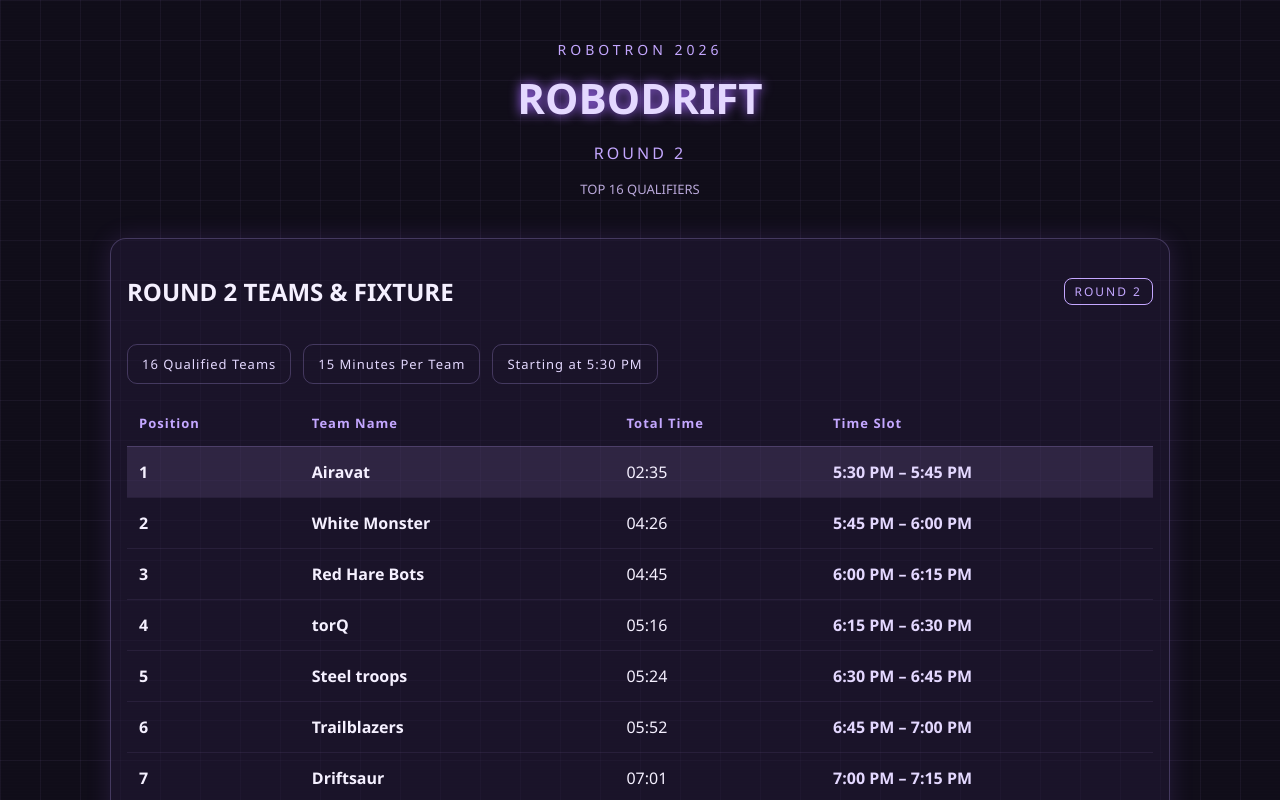
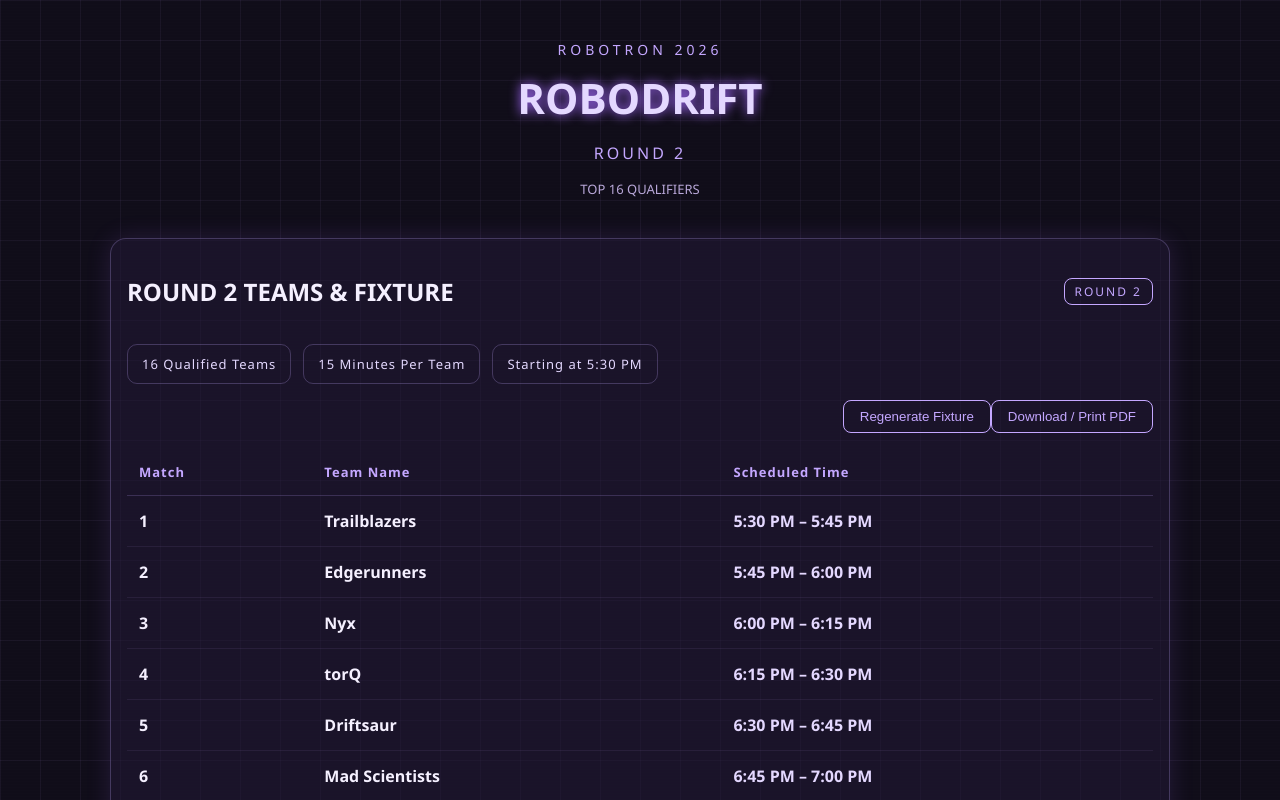
Before and after one commit to ahiron08/Robodrift-Leaderboard, a React (Vite) app: page / in a window 1280 px wide. Shown: the top 800 px of the page. Built offline with nearby package versions, Linux system fonts and the light colour scheme.

Commit message:
round2 leaderboard

```diff
--- /dev/null
+++ b/public/leaderboard2.json
@@ -0,0 +1,5 @@
+{
+  "event": "ROBOTRON 2026",
+  "competition": "ROBODRIFT ROUND 2",
+  "results": []
+}
--- a/src/App.jsx
+++ b/src/App.jsx
@@ -1,8 +1,9 @@
 import React, { useEffect, useState, useCallback } from 'react';
 import Header from './components/Header';
 import Round2Fixture from './components/Round2Fixture';
+import Leaderboard from './components/Leaderboard';
 import Footer from './components/Footer';
-import { getRound2Qualifiers } from './utils/leaderboardUtils';
+import { getRound2Qualifiers, sortLeaderboard } from './utils/leaderboardUtils';
 import './styles.css';
 
 const POLL_INTERVAL = 3000;
@@ -14,6 +15,7 @@ export default function App() {
   const [error, setError] = useState(null);
   const [lastUpdated, setLastUpdated] = useState(null);
   const [refreshing, setRefreshing] = useState(false);
+  const [round2Data, setRound2Data] = useState(null);
 
   const fetchData = useCallback(async (manual = false) => {
     if (manual) setRefreshing(true);
@@ -24,6 +26,14 @@ export default function App() {
       if (!json || !Array.isArray(json.results)) throw new Error('Invalid JSON structure');
       setQualifiers(getRound2Qualifiers(json.results, 16));
       setData(json);
+      // round 2 leaderboard (optional)
+      try {
+        const r2 = await fetch(`${import.meta.env.BASE_URL}leaderboard2.json`, { cache: 'no-store' });
+        if (r2.ok) {
+          const j2 = await r2.json();
+          setRound2Data(j2);
+        }
+      } catch (e) {}
       setLastUpdated(new Date());
       setError(null);
     } catch (e) {
@@ -53,6 +63,8 @@ export default function App() {
         {!loading && !error && (
            <>
 
+          {round2Data && Array.isArray(round2Data.results) && round2Data.results.length > 0 && (() => { const { completed, incomplete } = sortLeaderboard(round2Data.results); return <Leaderboard completed={completed} incomplete={incomplete} />; })()}
+
           <Round2Fixture qualifiers={qualifiers} />
 
            </>
--- a/src/components/Round2Fixture.jsx
+++ b/src/components/Round2Fixture.jsx
@@ -1,12 +1,82 @@
-import React from 'react';
-import { buildRound2Slots, formatTime } from '../utils/leaderboardUtils';
+import React, { useState, useMemo, useCallback } from 'react';
+import { buildRound2Slots } from '../utils/leaderboardUtils';
+
+const OTHER_COLLEGE_NAMES = new Set([
+  'stellar robotics',
+  'red hair bots',
+  'red hare bots',
+  'team airavat',
+  'airavat',
+]);
+
+function isOtherCollege(team) {
+  const name = String(team?.teamName ?? '').trim().toLowerCase();
+  return OTHER_COLLEGE_NAMES.has(name);
+}
+
+function mulberry32(seed) {
+  let a = seed >>> 0;
+  return function () {
+    a |= 0;
+    a = (a + 0x6d2b79f5) | 0;
+    let t = Math.imul(a ^ (a >>> 15), 1 | a);
+    t = (t + Math.imul(t ^ (t >>> 7), 61 | t)) ^ t;
+    return ((t ^ (t >>> 14)) >>> 0) / 4294967296;
+  };
+}
+
+function shuffle(arr, rng) {
+  const a = [...arr];
+  for (let i = a.length - 1; i > 0; i--) {
+    const j = Math.floor(rng() * (i + 1));
+    [a[i], a[j]] = [a[j], a[i]];
+  }
+  return a;
+}
+
+const STORAGE_KEY = 'round2fixture_seed';
 
 export default function Round2Fixture({ qualifiers }) {
-  const slots = buildRound2Slots(17, 30, 16, 15);
-  const rows = qualifiers.map((t, i) => ({
-    team: t,
-    slot: slots[i],
-  }));
+  const [seed, setSeed] = useState(() => {
+    const stored = typeof window !== 'undefined' ? window.localStorage.getItem(STORAGE_KEY) : null;
+    const n = stored ? Number(stored) : NaN;
+    return Number.isFinite(n) ? n : Math.floor(Math.random() * 1e9);
+  });
+
+  const regenerate = useCallback(() => {
+    const newSeed = Math.floor(Math.random() * 1e9);
+    setSeed(newSeed);
+    try { window.localStorage.setItem(STORAGE_KEY, String(newSeed)); } catch (e) {}
+  }, []);
+
+  const slots = useMemo(() => buildRound2Slots(17, 30, 16, 15), []);
+
+  const rows = useMemo(() => {
+    const rng = mulberry32(seed);
+    const others = qualifiers.filter(isOtherCollege);
+    const nits = qualifiers.filter((t) => !isOtherCollege(t));
+    const shuffledOthers = shuffle(others, rng);
+    const shuffledNits = shuffle(nits, rng);
+
+    const earlyIdx = shuffle([0, 1, 2, 3, 4, 5], rng);
+    const lateIdx = shuffle([6, 7, 8, 9, 10, 11, 12, 13, 14, 15], rng);
+
+    const assignment = new Array(qualifiers.length);
+    shuffledOthers.forEach((t, i) => {
+      assignment[lateIdx[i]] = t;
+    });
+    const usedLate = shuffledOthers.length;
+    const remainingSlots = [...earlyIdx, ...lateIdx.slice(usedLate)];
+    shuffledNits.forEach((t, i) => {
+      assignment[remainingSlots[i]] = t;
+    });
+
+    return assignment.map((team, i) => ({
+      team,
+      slot: slots[i],
+      other: isOtherCollege(team),
+    }));
+  }, [qualifiers, seed, slots]);
 
   return (
     <section className="round2-panel">
@@ -21,30 +91,29 @@ export default function Round2Fixture({ qualifiers }) {
         <div className="summary-card">Starting at 5:30 PM</div>
       </div>
 
+      <div className="pdf-actions" style={{ marginBottom: '1rem' }}>
+        <button className="pdf-btn" onClick={regenerate}>Regenerate Fixture</button>
+        <button className="pdf-btn" onClick={() => window.print()}>Download / Print PDF</button>
+      </div>
+
       <table className="round2-table">
         <thead>
           <tr>
-            <th>Position</th>
+            <th>Match</th>
             <th>Team Name</th>
-            <th>Total Time</th>
-            <th>Time Slot</th>
+            <th>Scheduled Time</th>
           </tr>
         </thead>
         <tbody>
-          {rows.map(({ team, slot }, i) => (
-            <tr key={team.teamId ?? team.teamName} className={i === 0 ? 'first-slot' : ''}>
-              <td className="col-pos">{team.position}</td>
+          {rows.map(({ team, slot, other }, i) => (
+            <tr key={team.teamId ?? team.teamName} className={other ? 'other-college' : 'nit-silchar'}>
+              <td className="col-pos">{i + 1}</td>
               <td className="col-team">{team.teamName}</td>
-              <td className="col-id">{formatTime(team.totalTime)}</td>
               <td className="col-slot">{slot.start} – {slot.end}</td>
             </tr>
           ))}
         </tbody>
       </table>
-
-      <div className="pdf-actions">
-        <button className="pdf-btn" onClick={() => window.print()}>Download / Print PDF</button>
-      </div>
     </section>
   );
 }
```
